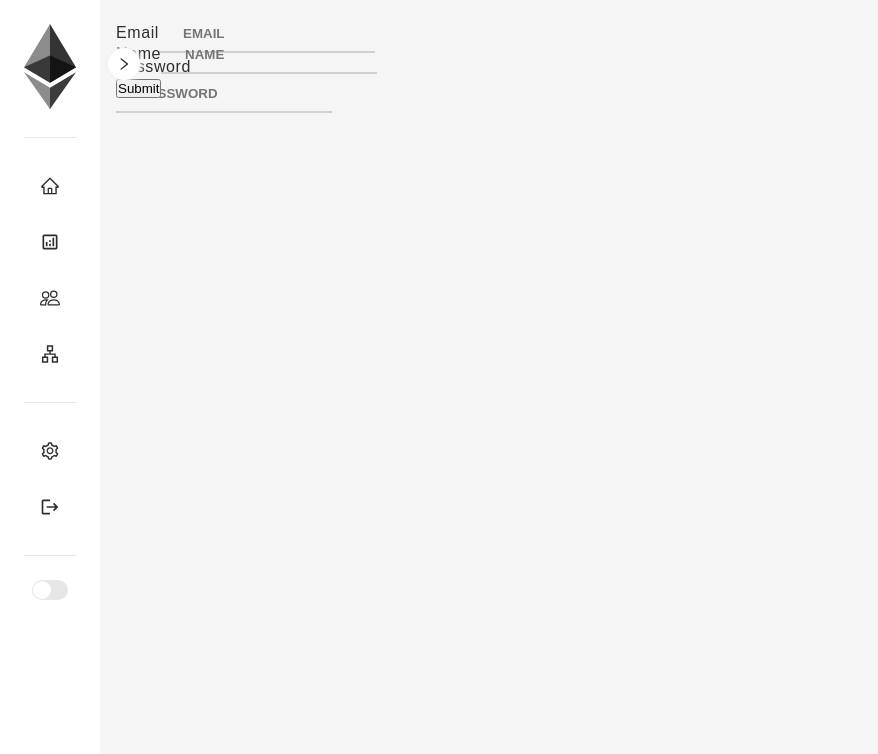
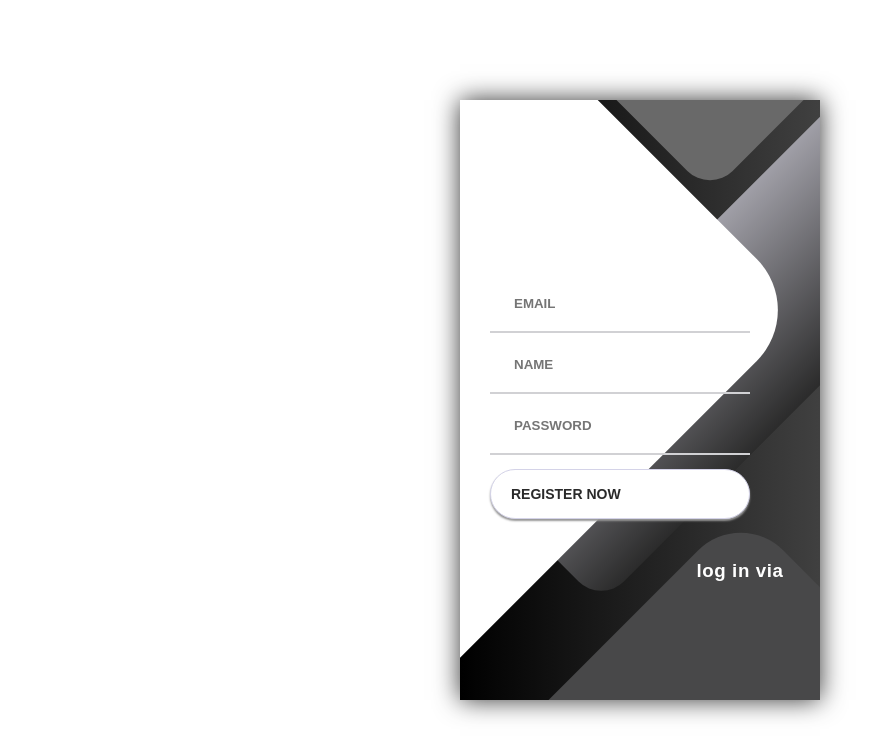
Before and after one commit to Arturovj/Attorney-web3, a React (Create React App) app: page /sign-up in a window 1280 px wide. Shown: the top 754 px of the page, without its empty margins (0-878 px from the left). Built offline with nearby package versions, Linux system fonts and the light colour scheme.

Commit message:
register working

```diff
--- a/src/pages/Login/Login.css
+++ b/src/pages/Login/Login.css
@@ -116,10 +116,10 @@
 	border: none;
 	border-bottom: 2px solid #D1D1D4;
 	background: none;
-	padding: 10px;
+	padding: 20px;
 	padding-left: 24px;
 	font-weight: 700;
-	width: 75%;
+	width: 100%;
 	transition: .2s;
 }
 
--- a/src/pages/Login/Login.js
+++ b/src/pages/Login/Login.js
@@ -56,6 +56,7 @@
                 <form class="login" onSubmit={handleSubmit(onSubmit)}>
                   <div class="login__field">
                     <i class="login__icon fas fa-user"></i>
+
                     <InputGroup
                       id="email"
                       register={register}
@@ -73,6 +74,7 @@
                       type="password"
                       placeholder="PASSWORD"
                     />
+
                   </div>
                   <button class="button login__submit">
                     <span class="button__text">Log In Now</span>
--- a/src/pages/Register/Register.css
+++ b/src/pages/Register/Register.css
@@ -0,0 +1,189 @@
+.Login {
+    z-index: 1001;
+    top: 0;
+    position: absolute;
+    background-color: rgb(255, 255, 255);
+    right: 0;
+    left: 0;
+    bottom: 0;
+  }
+
+
+  @import url('https://fonts.googleapis.com/css?family=Raleway:400,700');
+
+  * {
+      box-sizing: border-box;
+      margin: 0;
+      padding: 0;
+      font-family: Raleway, sans-serif;
+  }
+
+  body {
+      background: linear-gradient(90deg, #ffffff, #000000);
+  }
+
+  .container {
+      display: flex;
+      align-items: center;
+      justify-content: center;
+      min-height: 100vh;
+  }
+
+  .screen {
+      background: linear-gradient(90deg, #000000, #404040);
+      position: relative;
+      height: 600px;
+      width: 360px;
+      box-shadow: 0px 0px 24px #343434;
+  }
+
+  .screen__content {
+      z-index: 1;
+      position: relative;
+      height: 100%;
+  }
+
+  .screen__background {
+      position: absolute;
+      top: 0;
+      left: 0;
+      right: 0;
+      bottom: 0;
+      z-index: 0;
+      -webkit-clip-path: inset(0 0 0 0);
+      clip-path: inset(0 0 0 0);
+  }
+
+  .screen__background__shape {
+      transform: rotate(45deg);
+      position: absolute;
+  }
+
+  .screen__background__shape1 {
+      height: 520px;
+      width: 520px;
+      background: #FFF;
+      top: -50px;
+      right: 120px;
+      border-radius: 0 72px 0 0;
+  }
+
+  .screen__background__shape2 {
+      height: 220px;
+      width: 220px;
+      background: #696969;
+      top: -172px;
+      right: 0;
+      border-radius: 32px;
+  }
+
+  .screen__background__shape3 {
+      height: 540px;
+      width: 190px;
+      background: linear-gradient(270deg, #2b2b2b, #a09fa7);
+      top: -24px;
+      right: 0;
+      border-radius: 32px;
+  }
+
+  .screen__background__shape4 {
+      height: 400px;
+      width: 200px;
+      background: #484849;
+      top: 420px;
+      right: 50px;
+      border-radius: 60px;
+  }
+
+  .login {
+      width: 320px;
+      padding: 30px;
+      padding-top: 156px;
+  }
+
+  .login__field {
+      padding: 20px 0px;
+      position: relative;
+  }
+
+  .login__icon {
+      position: absolute;
+      top: 30px;
+      color: #7875B5;
+  }
+
+  .register__input {
+      border: none;
+      border-bottom: 2px solid #D1D1D4;
+      background: none;
+      padding: 10px;
+      padding-left: 24px;
+      font-weight: 700;
+      width: 75%;
+      transition: .2s;
+  }
+
+  .register__input:active,
+  .register__input:focus,
+  .register__input:hover {
+      outline: none;
+      border-bottom-color: #404040;
+  }
+
+  .login__submit {
+      background: #fff;
+      font-size: 14px;
+      margin-top: 30px;
+      padding: 16px 20px;
+      border-radius: 26px;
+      border: 1px solid #D4D3E8;
+      text-transform: uppercase;
+      font-weight: 700;
+      display: flex;
+      align-items: center;
+      width: 100%;
+      color: #2a2a2a;
+      box-shadow: 0px 2px 2px #979797;
+      cursor: pointer;
+      transition: .2s;
+  }
+
+  .login__submit:active,
+  .login__submit:focus,
+  .login__submit:hover {
+      border-color: #525252;
+      outline: none;
+  }
+
+  .button__icon {
+      font-size: 24px;
+      margin-left: auto;
+      color: #4a4a4a;
+  }
+
+  .social-login {
+      position: absolute;
+      height: 140px;
+      width: 160px;
+      text-align: center;
+      bottom: 0px;
+      right: 0px;
+      color: #fff;
+  }
+
+  .social-icons {
+      display: flex;
+      align-items: center;
+      justify-content: center;
+  }
+
+  .social-login__icon {
+      padding: 20px 10px;
+      color: #fff;
+      text-decoration: none;
+      text-shadow: 0px 0px 8px #7875B5;
+  }
+
+  .social-login__icon:hover {
+      transform: scale(1.5);
+  }
--- a/src/pages/Register/Register.js
+++ b/src/pages/Register/Register.js
@@ -1,5 +1,5 @@
 import React, { useState } from 'react';
-// import './SignUp.scss'
+import './Register.css'
 import { useForm } from "react-hook-form"
 import { yupResolver} from "@hookform/resolvers/yup"
 import InputGroup from '../../components/InputGroup/InputGroup';
@@ -43,49 +43,68 @@
 };
 
 return(
-  <div className='SignUp'>
-
-
-<div className="background-register">
-        <div className="shape"></div>
-        <div className="shape"></div>
-    </div>
-
-
-
-    <form className='register-form' onSubmit={handleSubmit(onSubmit)}>
-
+    <div className="Login">
+    <>
+      <div className="body">
+        <div class="container">
+          <div class="screen">
+            <div class="screen__content">
+              <form class="login" onSubmit={handleSubmit(onSubmit)}>
+                <div class="login__field">
+                  <i class="login__icon fas fa-user"></i>
 
                   <InputGroup
-        label="Email"
+
             id="email"
             register={register}
             error={backErrors?.email || errors.email?.message}
             type="email"
             placeholder="EMAIL"
           />
+                </div>
+                <div class="login__field">
+           <InputGroup
 
-
-       <InputGroup
-        label="Name"
             id="name"
             register={register}
             error={backErrors?.name || errors.name?.message}
             placeholder="NAME"
           />
+          </div>
+          <div class="login__field">
            <InputGroup
-        label="Password"
+
             id="password"
             register={register}
             error={backErrors?.password || errors.password?.message}
             type="password"
             placeholder="PASSWORD"
           />
-
-
-        <button className={`register-btn btn-${isSubmitting} ? 'secondary' : 'primary'`}>{isSubmitting ? 'Creating user...' : 'Submit'}</button>
+                </div>
+                <button class="button login__submit">
+                  <span class="button__text">Register Now</span>
+                  <i class="button__icon fas fa-chevron-right"></i>
+                </button>
               </form>
-
+              <div class="social-login">
+                <h3>log in via</h3>
+                <div class="social-icons">
+                  <a href="#" class="social-login__icon fab fa-instagram"></a>
+                  <a href="#" class="social-login__icon fab fa-facebook"></a>
+                  <a href="#" class="social-login__icon fab fa-twitter"></a>
+                </div>
+              </div>
+            </div>
+            <div class="screen__background">
+              <span class="screen__background__shape screen__background__shape4"></span>
+              <span class="screen__background__shape screen__background__shape3"></span>
+              <span class="screen__background__shape screen__background__shape2"></span>
+              <span class="screen__background__shape screen__background__shape1"></span>
+            </div>
+          </div>
+        </div>
+      </div>
+    </>
     </div>
 )
 
```
Lines whose indentation alone changed are shown as unchanged.
